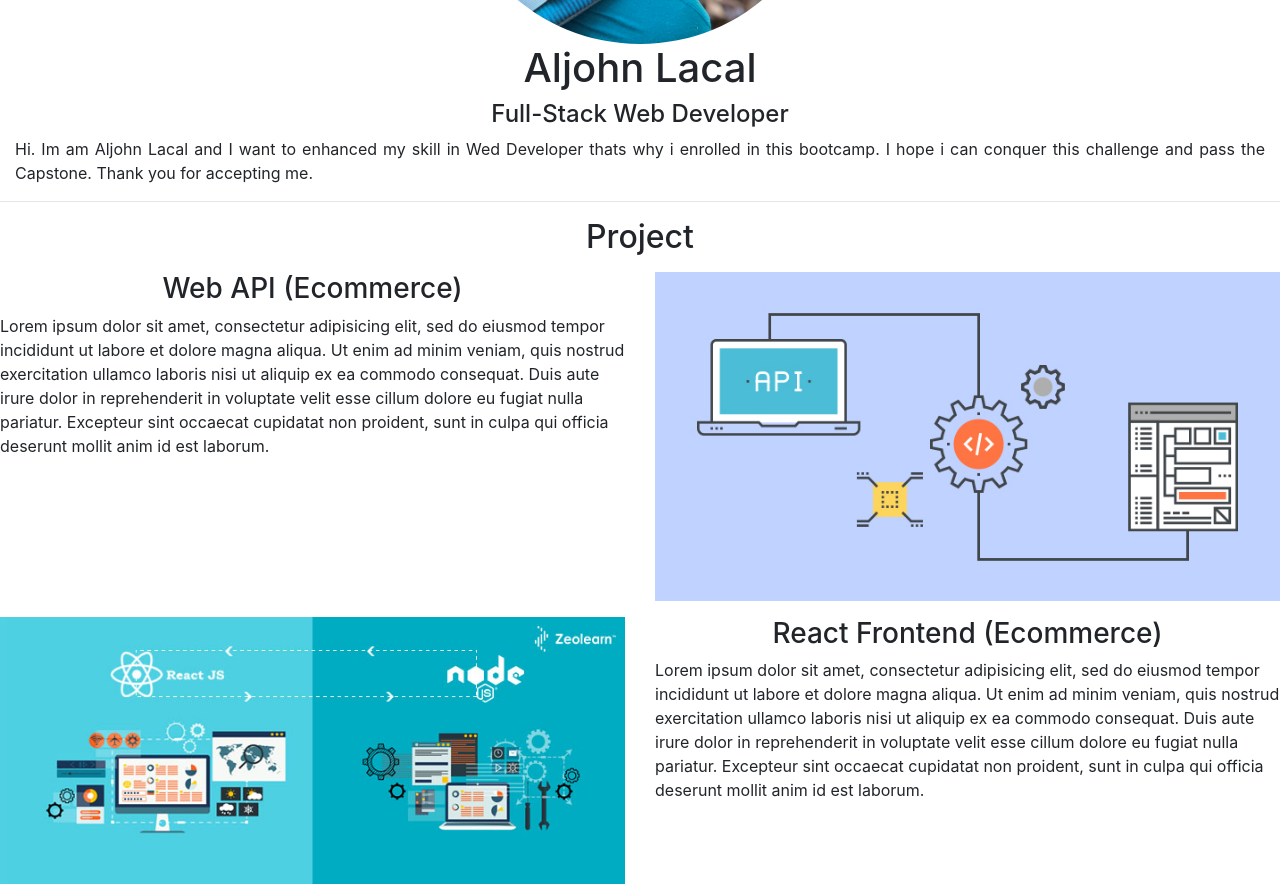
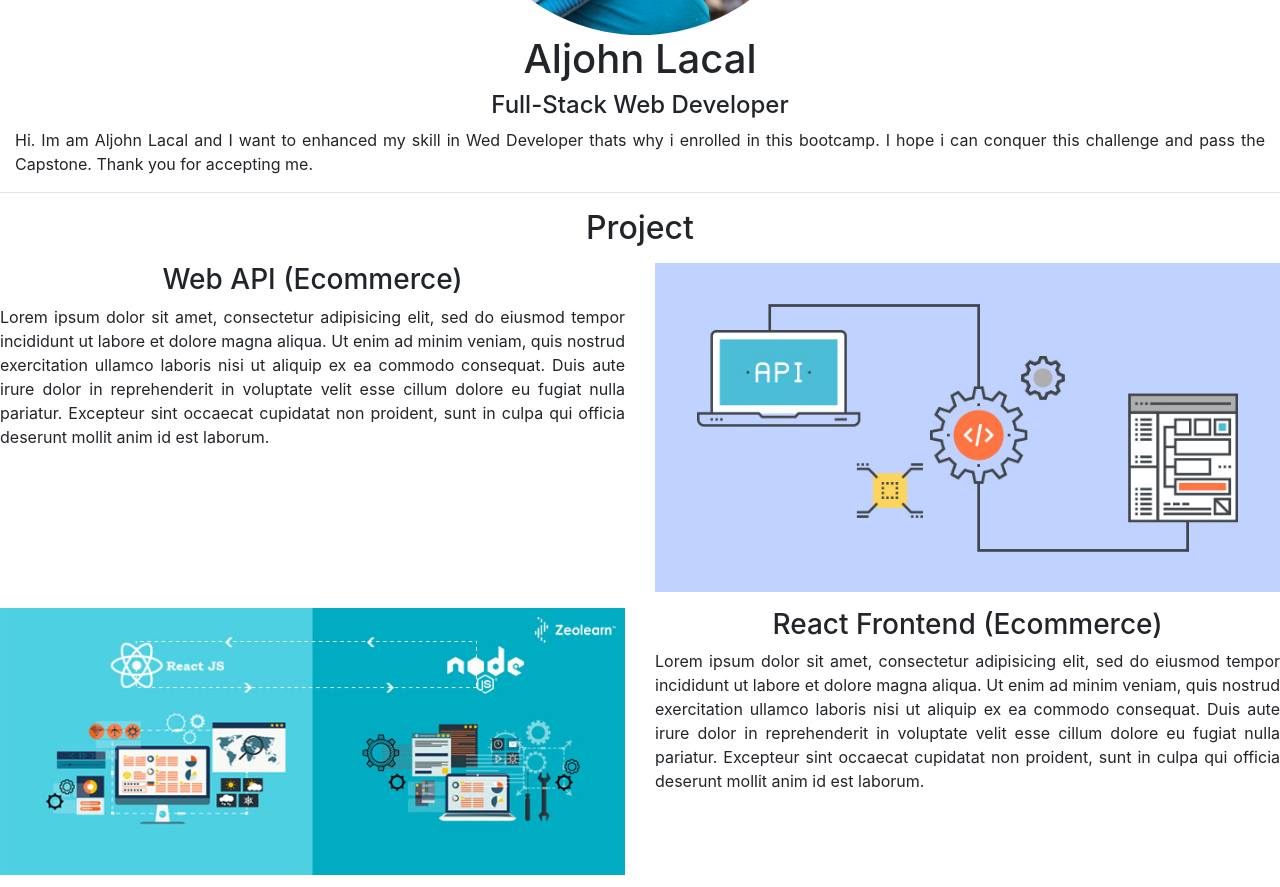
Before and after one commit to aljlacal/a1, a plain HTML site: page index.html in a window 1280 px wide. Shown: the part 340-1227 px from the top of the page. Drawn offline with nearby package versions, Linux system fonts and the light colour scheme.

```diff
--- a/index.html
+++ b/index.html
@@ -10,30 +10,26 @@
 	<title> Activity </title>
 </head>
 <body>
-	<div>
+	<div class="container-fluid">
 		<div class="text-center">
-			<img src="img/aljohn.jpg" class="rounded-pill" class="img-fluid" width="30%" >
+			<img src="img/aljohn.jpg" class="rounded-pill" class="img-fluid" width="30%">
+
+			<h1>Aljohn Lacal</h1>
+			<h4> Full-Stack Web Developer</h4>
+			<p class="text-justify">Hi. Im am Aljohn Lacal and I want to enhanced my skill in Wed Developer thats why i enrolled in this bootcamp. I hope i can conquer this challenge and pass the Capstone. Thank you for accepting me. </p>
+
 		</div>
-
-
-			<h1 class="text-center">Aljohn Lacal</h1>
-			<h4 class="text-center"> Full-Stack Web Developer</h4>
-
-		<div class="container-fluid">
-			<p class="text-justify">Hi. Im am Aljohn Lacal and I want to enhanced my skill in Wed Developer thats why i enrolled in this bootcamp. I hope i can conquer this challenge and pass the Capstone. Thank you for accepting me. </p>
-		</div >
 	</div>
 
 	<hr>
-		<h2 class="text-center mt-md-10">Project</h2>
+		<h2 class="text-center mt-3 md-4">Project</h2>
 		<!-- First Row -->
 		<div class="row mt-3 mb-3">
 			<div class="col-sm-12 col-md-6 order-2 order-md-1">
 				<h3 class="text-center">
 					Web API (Ecommerce)
 				</h3>
-				<p>
-				Lorem ipsum dolor sit amet, consectetur adipisicing elit, sed do eiusmod
+				<p class="text-justify">Lorem ipsum dolor sit amet, consectetur adipisicing elit, sed do eiusmod
 				tempor incididunt ut labore et dolore magna aliqua. Ut enim ad minim veniam,
 				quis nostrud exercitation ullamco laboris nisi ut aliquip ex ea commodo
 				consequat. Duis aute irure dolor in reprehenderit in voluptate velit esse
@@ -45,7 +41,6 @@
 				<div class="text-center">
 					<img class="img-fluid" src="img/Rest-API.jpg">
 				</div>
-
 			</div>
 		</div>
 
@@ -61,7 +56,7 @@
 				<h3 class="text-center">
 					React Frontend (Ecommerce)
 				</h3>
-				<p>
+				<p class="text-justify">
 				Lorem ipsum dolor sit amet, consectetur adipisicing elit, sed do eiusmod
 				tempor incididunt ut labore et dolore magna aliqua. Ut enim ad minim veniam,
 				quis nostrud exercitation ullamco laboris nisi ut aliquip ex ea commodo
@@ -70,12 +65,10 @@
 				proident, sunt in culpa qui officia deserunt mollit anim id est laborum.
 				</p>
 			</div>
-
 		</div>
-
 	<div>
 		<h4 class="text-center">Tools</h4>
-		<div class="d-flex justify-content-md-center d-flex flex-wrap">
+		<div class="d-flex justify-content-md-center d-flex flex-wrap mb-4">
 			<img src="img/1.jpg" width="80px">
 			<img src="img/2.jpg" width="80px">
 			<img src="img/3.jpg" width="80px">
```
